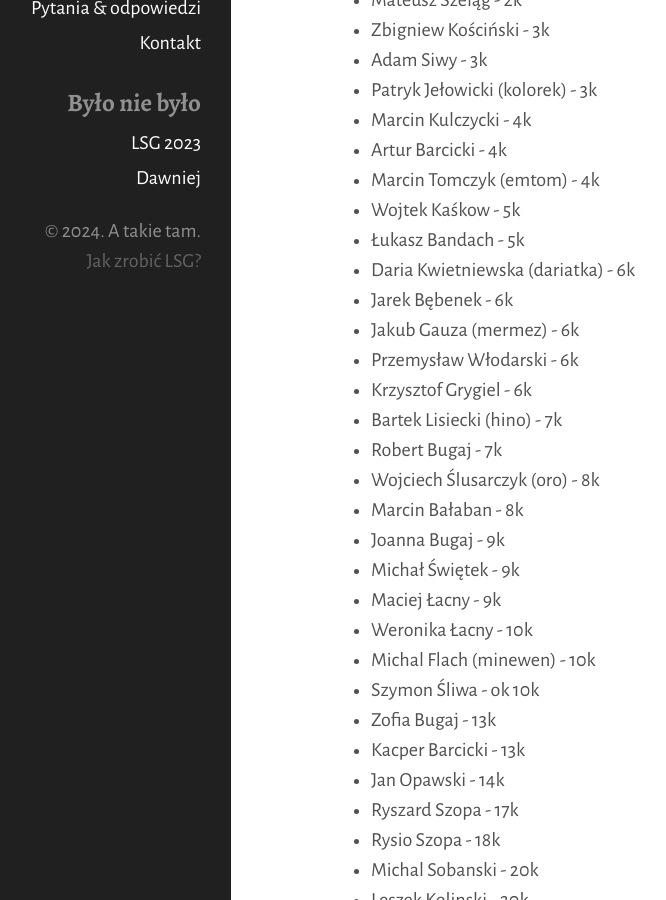
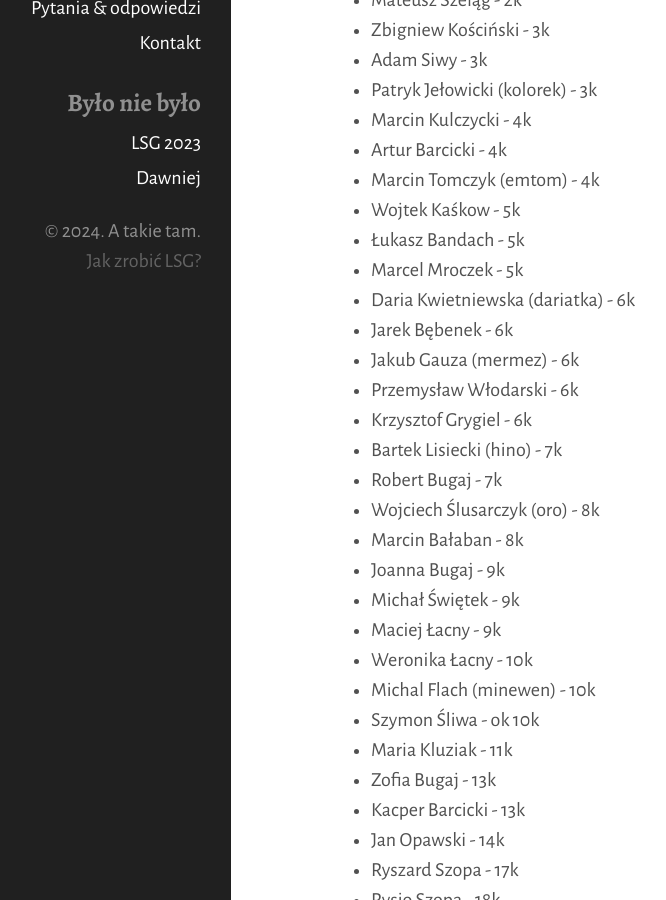
Before and after one commit to tasuki/lsg, a Jekyll site: the page built from zarejestrowani.md, in a window 1280 px wide and 900 px high, scrolled down 705 px. Shown: the whole window, without its empty margins (129-795 px from the left). Built offline with Jekyll 4.4.1, drawn with Linux system fonts in a browser that asks for light colours.

Commit message:
Update zarejestrowani.md

```diff
--- a/zarejestrowani.md
+++ b/zarejestrowani.md
@@ -34,6 +34,7 @@ Zarejestrowani uczestnicy, mniej więcej według stopnia:
 - Marcin Tomczyk (emtom) - 4k
 - Wojtek Kaśkow - 5k
 - Łukasz Bandach - 5k
+- Marcel Mroczek - 5k
 - Daria Kwietniewska (dariatka) - 6k
 - Jarek Bębenek - 6k
 - Jakub Gauza (mermez) - 6k
@@ -49,6 +50,7 @@ Zarejestrowani uczestnicy, mniej więcej według stopnia:
 - Weronika Łacny - 10k
 - Michal Flach (minewen) - 10k
 - Szymon Śliwa - ok 10k
+- Maria Kluziak - 11k
 - Zofia Bugaj - 13k
 - Kacper Barcicki - 13k
 - Jan Opawski - 14k
```
